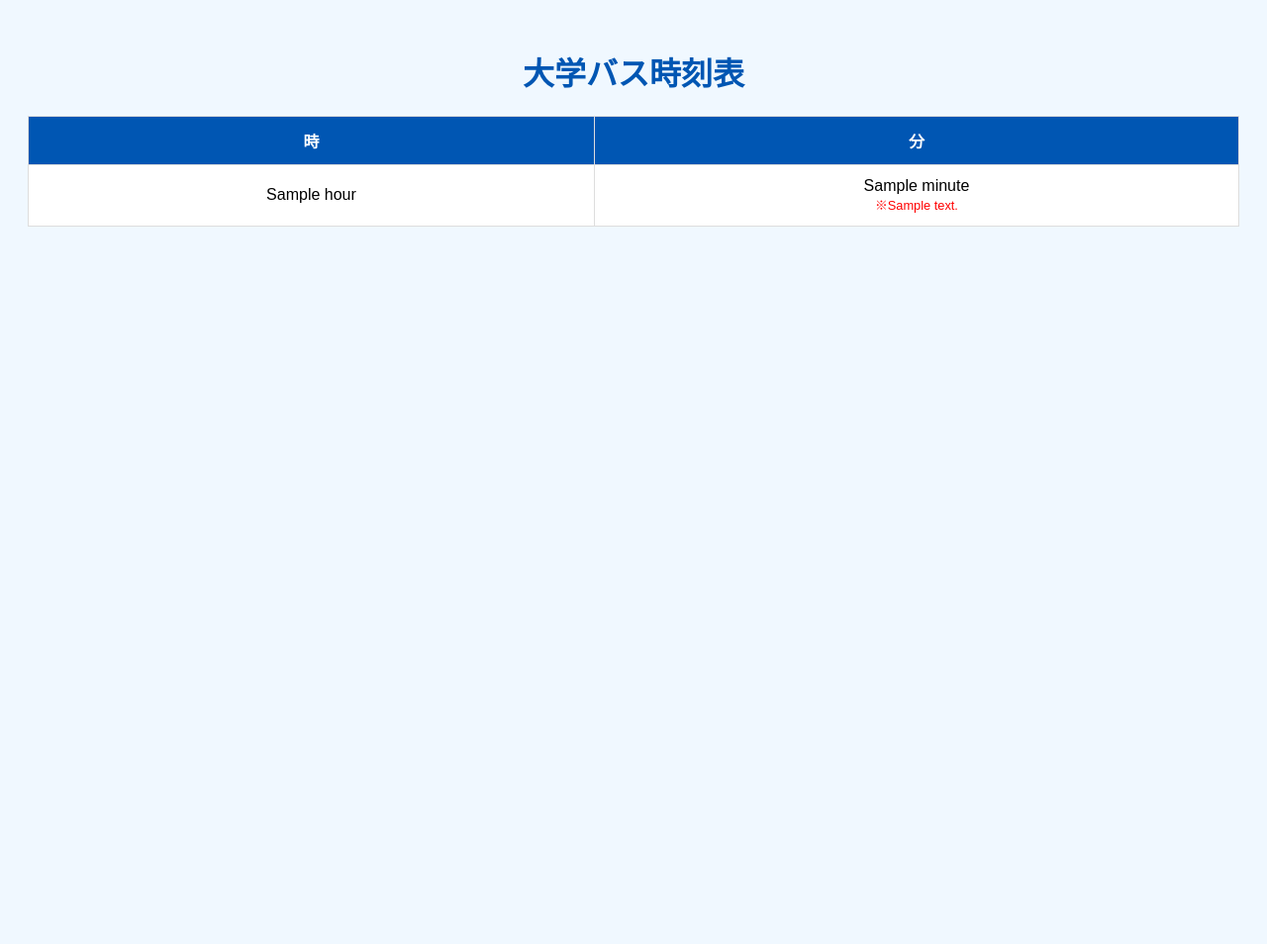
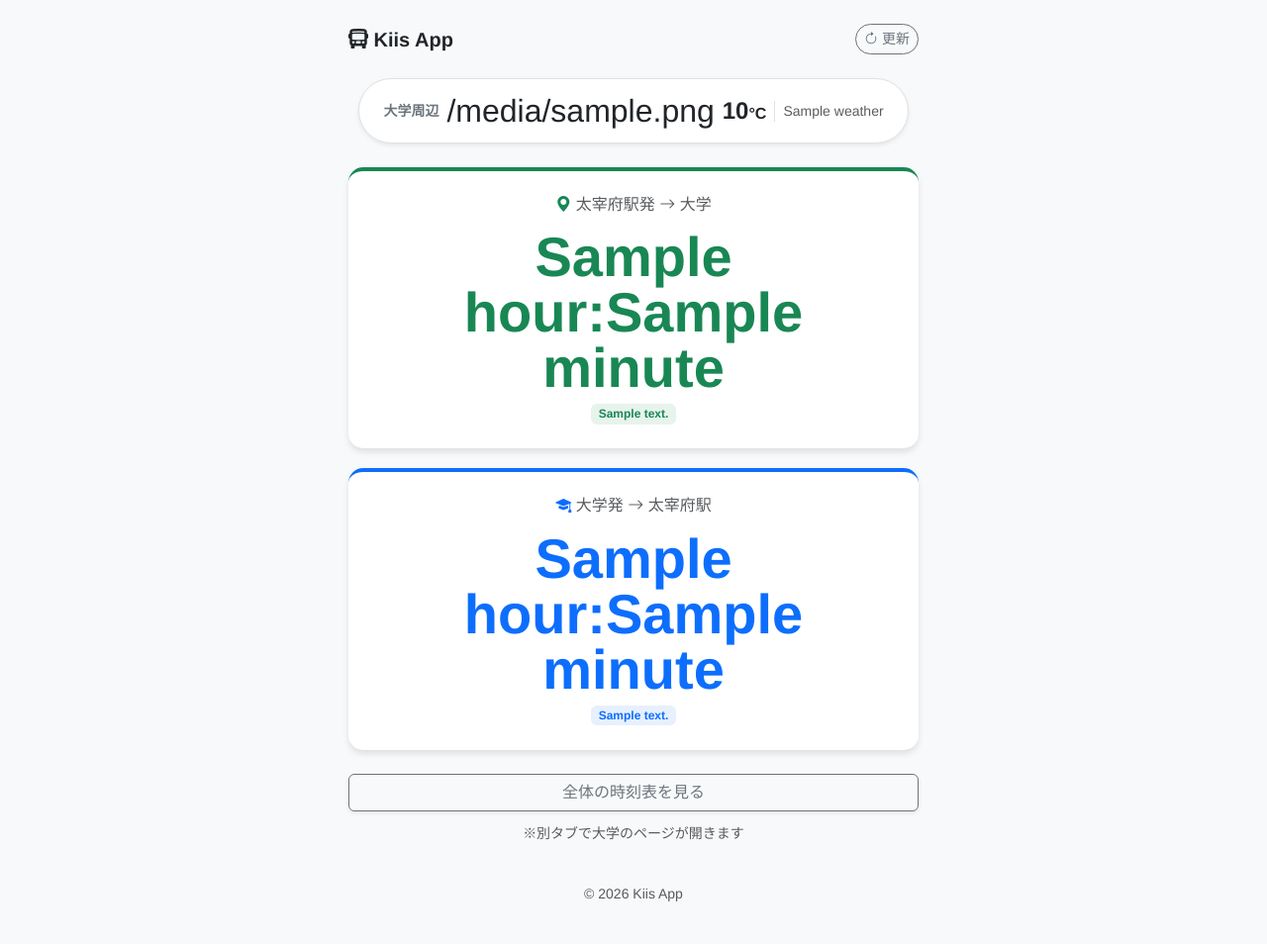
Before and after one commit to takeuao/Kiis_App, a Flask app: template templates/index.html in a window 1280 px wide. Shown: the whole page at 99% size. Before the commit the page ends 229 px from the top, so only its background shows below. Run offline with Flask 3, Linux system fonts and the light colour scheme; the template is opened without the code that fills it: most values are stand-ins (such as "Sample title", 1, 10 or a date in 2020).

Commit message:
スマートフォン向けに調整

```diff
--- a/app.py
+++ b/app.py
@@ -1,5 +1,6 @@
 from flask import Flask, render_template
-from get_bus import get_timetable
+from get_bus import get_timetable, get_next_bus
+from get_weather import get_weather_info
 
 #Flaskアプリを作成
 app = Flask(__name__)
@@ -7,10 +8,22 @@ app = Flask(__name__)
 #トップページにアクセスされたときにこの関数を動かす
 @app.route("/")
 def index():
-    timetable = get_timetable()
+    #太宰府駅発の時刻表を準備する
+    timetable_station = get_timetable(1)
+    next_station = get_next_bus(timetable_station)
+
+    #次のバスのリストを取得する
+    timetable_uni = get_timetable(0)
+    next_uni = get_next_bus(timetable_uni)
+
+    #天気情報を取得
+    weather = get_weather_info()
 
     #index.htmlにtimetableのデータを渡して表示する
-    return render_template("index.html", timetable=timetable)
+    return render_template("index.html",
+                           next_station=next_station,
+                           next_uni=next_uni,
+                           weather=weather)
 
 #アプリを起動
 if __name__ == "__main__":
--- a/templates/index.html
+++ b/templates/index.html
@@ -3,39 +3,121 @@
 <head>
     <meta charset="UTF-8">
     <meta name="viewport" content="width=device-width, initial-scale=1.0">
-        <title>大学バス時刻表</title>
+    <title>Kiis App</title>
+    <link href="https://cdn.jsdelivr.net/npm/bootstrap@5.3.0/dist/css/bootstrap.min.css" rel="stylesheet">
+    <link rel="stylesheet" href="https://cdn.jsdelivr.net/npm/bootstrap-icons@1.10.5/font/bootstrap-icons.css">
+
     <style>
-            body { font-family: sans-serif; padding: 20px; background-color: #f0f8ff; }
-            h1 { color: #0056b3; text-align: center; }
-            table { width: 100%; border-collapse: collapse; background-color: white; margin-top: 10px; }
-            th, td { border: 1px solid #ddd; padding: 12px; text-align: center; }
-            th { background-color: #0056b3; color: white; }
-            .note { font-size: 0.8em; color: red; display: block; }
+        body {
+            background-color: #f8f9fa;
+            font-family: "Helvetica Neue", Arial, sans-serif;
+        }
+        .bus-card {
+            border: none;
+            border-radius: 15px;
+            box-shadow: 0 4px 6px rgba(0,0,0,0.1);
+            background: white;
+            margin-bottom: 20px;
+        }
+        .main-time {
+            font-size: 3.5rem;
+            font-weight: bold;
+            line-height: 1;
+        }
+        /* 駅発用の色（緑系） */
+        .station-color { color: #198754; }
+        /* 大学発用の色（青系） */
+        .uni-color { color: #0d6efd; }
     </style>
 </head>
 <body>
-        <h1>大学バス時刻表</h1>
 
-        <table>
-            <thead>
-                <tr>
-                    <th>時</th>
-                    <th>分</th>
-                </tr>
-            </thead>
-            <tbody>
-                {% for bus in timetable %}
-                <tr>
-                    <td>{{ bus.hour }}</td>
-                    <td>
-                        {{ bus.minute }}
-                        {% if bus.note %}
-                            <span class ="note">※{{ bus.note }}</span>
+<div class="container py-4" style="max-width: 600px;">
+    <div class="d-flex justify-content-between align-items-center mb-4">
+        <h1 class="h5 m-0 fw-bold"><i class="bi bi-bus-front-fill"></i> Kiis App</h1>
+        <a href="/" class="btn btn-outline-secondary btn-sm rounded-pill">
+            <i class="bi bi-arrow-clockwise"></i> 更新
+        </a>
+    </div>
+
+    {% if weather %}
+    <div class="text-center mb-4">
+        <div class="d-inline-flex align-items-center bg-white px-4 py-2 rounded-pill shadow-sm border">
+            <span class="me-2 text-secondary fw-bold small">大学周辺</span>
+            <span class="fs-2 me-2">{{ weather.icon }}</span>
+            <span class="fw-bold fs-4 me-2 text-dark">{{ weather.temp }}<small class="fs-6">°C</small></span>
+            <span class="text-muted small border-start ps-2">{{ weather.name }}</span>
+        </div>
+    </div>
     {% endif %}
-                    </td>
-                </tr>
-                {% endfor %}
-            </tbody>
-        </table>
+
+    <div class="card bus-card p-4 text-center border-top border-4 border-success">
+        <h2 class="h6 text-muted text-uppercase mb-3">
+            <i class="bi bi-geo-alt-fill text-success"></i> 太宰府駅発 <i class="bi bi-arrow-right"></i> 大学
+        </h2>
+
+        {% if next_station %}
+            <div>
+                <div class="main-time station-color">
+                    {{ next_station[0].hour.replace('時', '').zfill(2) }}:{{ next_station[0].minute }}
+                </div>
+                {% if next_station[0].note %}
+                    <span class="badge bg-success bg-opacity-10 text-success mt-2">{{ next_station[0].note }}</span>
+                {% endif %}
+            </div>
+            {% if next_station|length > 1 %}
+            <div class="mt-3 pt-3 border-top">
+                <span class="text-muted small">次は</span>
+                <span class="fw-bold fs-5 mx-2 text-dark">
+                    {{ next_station[1].hour.replace('時', '').zfill(2) }}:{{ next_station[1].minute }}
+                </span>
+            </div>
+            {% endif %}
+        {% else %}
+            <p class="text-muted py-2">本日の運行は終了しました</p>
+        {% endif %}
+    </div>
+
+    <div class="card bus-card p-4 text-center border-top border-4 border-primary">
+        <h2 class="h6 text-muted text-uppercase mb-3">
+            <i class="bi bi-mortarboard-fill text-primary"></i> 大学発 <i class="bi bi-arrow-right"></i> 太宰府駅
+        </h2>
+
+        {% if next_uni %}
+            <div>
+                <div class="main-time uni-color">
+                    {{ next_uni[0].hour.replace('時', '').zfill(2) }}:{{ next_uni[0].minute }}
+                </div>
+                {% if next_uni[0].note %}
+                    <span class="badge bg-primary bg-opacity-10 text-primary mt-2">{{ next_uni[0].note }}</span>
+                {% endif %}
+            </div>
+            {% if next_uni|length > 1 %}
+            <div class="mt-3 pt-3 border-top">
+                <span class="text-muted small">次は</span>
+                <span class="fw-bold fs-5 mx-2 text-dark">
+                    {{ next_uni[1].hour.replace('時', '').zfill(2) }}:{{ next_uni[1].minute }}
+                </span>
+            </div>
+            {% endif %}
+        {% else %}
+            <p class="text-muted py-2">本日の運行は終了しました</p>
+        {% endif %}
+    </div>
+
+    <div class="d-grid gap-2 mt-4">
+        <a href="https://www.kiis.ac.jp/information/bus/" target="_blank" class="btn btn-outline-secondary shadow-sm">
+            全体の時刻表を見る
+        </a>
+        <p class="text-center text-muted small mt-1">
+            ※別タブで大学のページが開きます
+        </p>
+    </div>
+
+    <div class="text-center mt-4 text-muted small">
+        <p>&copy; 2026 Kiis App</p>
+    </div>
+</div>
+
 </body>
 </html>
```
Also changed, not shown: get_bus.py (+49 -4 lines), get_weather.py (added, +49 -0 lines), test_time.py (added, +13 -0 lines), test_weather.py (added, +19 -0 lines). Lines whose indentation alone changed are shown as unchanged.
